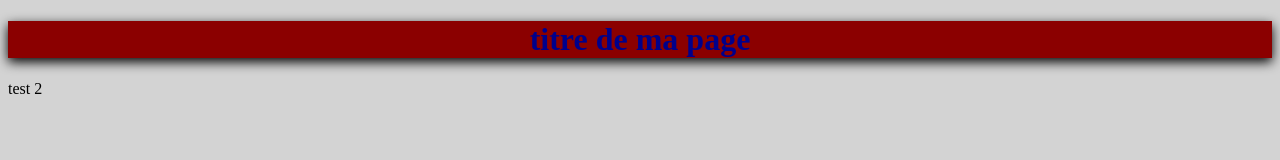
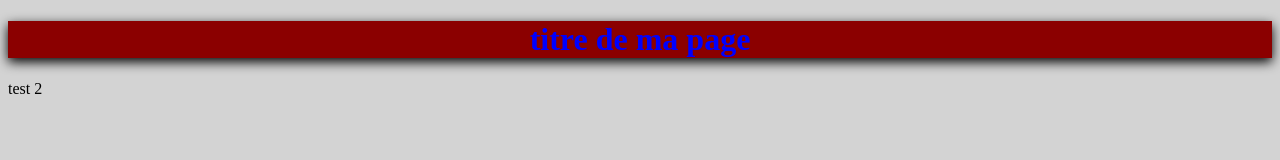
Before and after one commit to keany-albertini/projet-test, a plain HTML site: page index.html in a window 1280 px wide. Drawn offline with Linux system fonts and the light colour scheme.

Commit message:
new commit color title

```diff
--- a/style.css
+++ b/style.css
@@ -1,2 +1,2 @@
 body{background-color:lightgrey;}
-h1{color:darkblue;background-color:darkred;box-shadow:0px 4px 12px 0px black;text-align:center;}
+h1{color:blue;background-color:darkred;box-shadow:0px 4px 12px 0px black;text-align:center;}
```
